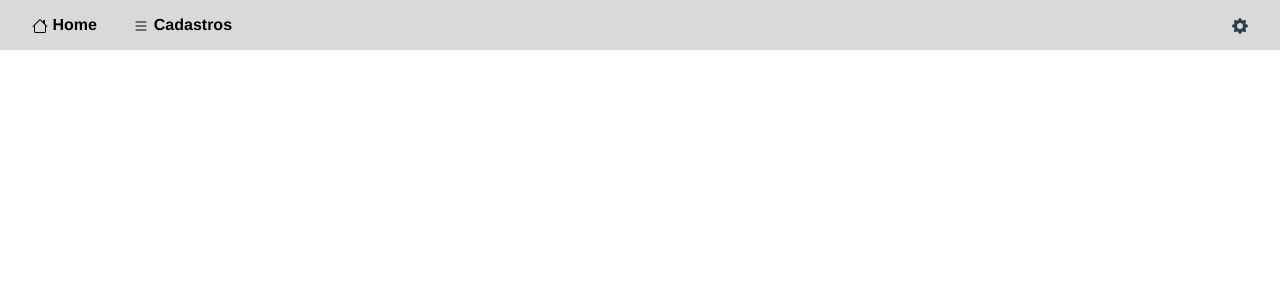
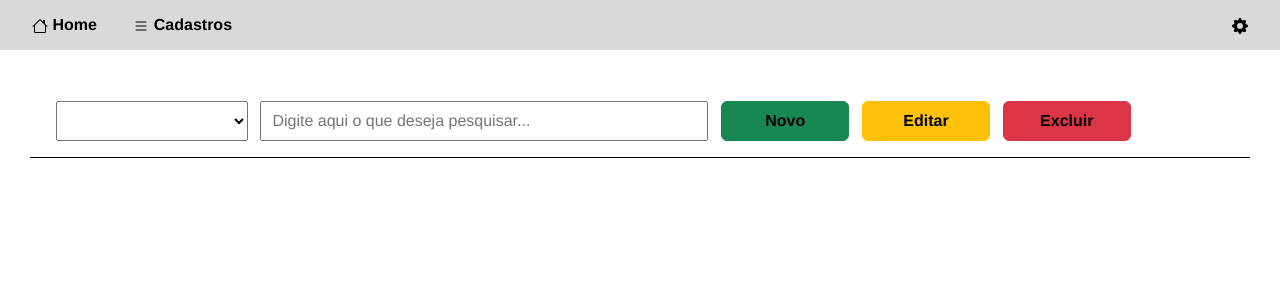
Before and after one commit to gustavoemf/projeto-estacionamento-client, a Vue app: page /cadastro in a window 1280 px wide. Shown: the top 300 px of the page. Built offline with nearby package versions, Linux system fonts and the light colour scheme.

Commit message:
Header cadastro

```diff
--- a/src/App.vue
+++ b/src/App.vue
@@ -7,6 +7,7 @@
 * {
   margin: 0;
   padding: 0;
+  box-sizing: border-box;
 }
 #app {
   font-family: Avenir, Helvetica, Arial, sans-serif;
--- /dev/null
+++ b/src/components/CadastroHeaderComponent.vue
@@ -0,0 +1,63 @@
+<template>
+    <div id="header-cadastro">
+        <select name="elemento" id="elemento-header-cadastro" placeholder="Elemento"></select>
+        <input id="barra-pesquisa" type="text" placeholder="Digite aqui o que deseja pesquisar...">
+        <button type="button" class="btn btn-success">Novo</button>
+        <button type="button" class="btn btn-warning">Editar</button>
+        <button type="button" class="btn btn-danger">Excluir</button>
+    </div>
+</template>
+
+<script lang="ts">
+import { defineComponent } from 'vue';
+
+export default defineComponent({
+    name: 'CadastroHeaderComponent',
+});
+</script>
+
+<style scoped lang="scss">
+* {
+    margin: 0;
+    padding: 0;
+    box-sizing: border-box;
+}
+
+#header-cadastro {
+    display: flex;
+    justify-items: flex-start;
+    padding-bottom: 2vh;
+    margin: 0px 30px;
+    border-bottom: 1px black solid;
+    button {
+        margin-left: 1vw;
+        margin-top: 4vw;
+        width: 10vw;
+        height: 5vh;
+        min-height: 35px;
+        justify-content: center;
+        align-items: center;
+        color: black;
+        font-weight: bold;
+    }
+}
+
+#elemento-header-cadastro {
+    margin-left: 2vw;
+    margin-top: 4vw;
+    min-width: fit-content;
+    width: 15vw;
+    height: 5vh;
+    min-height: 35px;
+}
+
+#barra-pesquisa {
+    padding-left: 10px;
+    margin-left: 1vw;
+    margin-top: 4vw;
+    min-width: fit-content;
+    width: 35vw;
+    height: 5vh;
+    min-height: 35px;
+}
+</style>
--- a/src/components/HeaderComponent.vue
+++ b/src/components/HeaderComponent.vue
@@ -40,8 +40,8 @@ export default defineComponent({
 * {
     margin: 0;
     padding: 0;
+    box-sizing: border-box;
 }
-
 #nav {
     width: 100%;
     min-height: 50px;
@@ -50,16 +50,18 @@ export default defineComponent({
     justify-content: space-between;
     align-items: center;
 }
-
 .navbar-item {
     margin-left: 2em;
     text-decoration: none;
     color: black;
     font-weight: bold;
 }
-
+#left-side-navbar svg {
+    text-align: center;
+    justify-content: center;
+    align-items: center;
+}
 #right-side-navbar {
-    text-decoration: none;
-    color: inherit;
     margin-right: 2em;
-}</style>
+}
+</style>
--- a/src/views/CadastroView.vue
+++ b/src/views/CadastroView.vue
@@ -1,15 +1,19 @@
 <template>
     <HeaderComponent />
+    <CadastroHeaderComponent />
   </template>
+import CadastroHeaderComponent from '@/components/CadastroHeaderComponent.vue';
 
   <script lang="ts">
   import { defineComponent } from 'vue';
   import HeaderComponent from '@/components/HeaderComponent.vue';
+  import CadastroHeaderComponent from '@/components/CadastroHeaderComponent.vue';
 
   export default defineComponent({
     name: 'CadastroView',
     components: {
-      HeaderComponent
-    },
+    HeaderComponent,
+    CadastroHeaderComponent
+},
   });
   </script>
```
